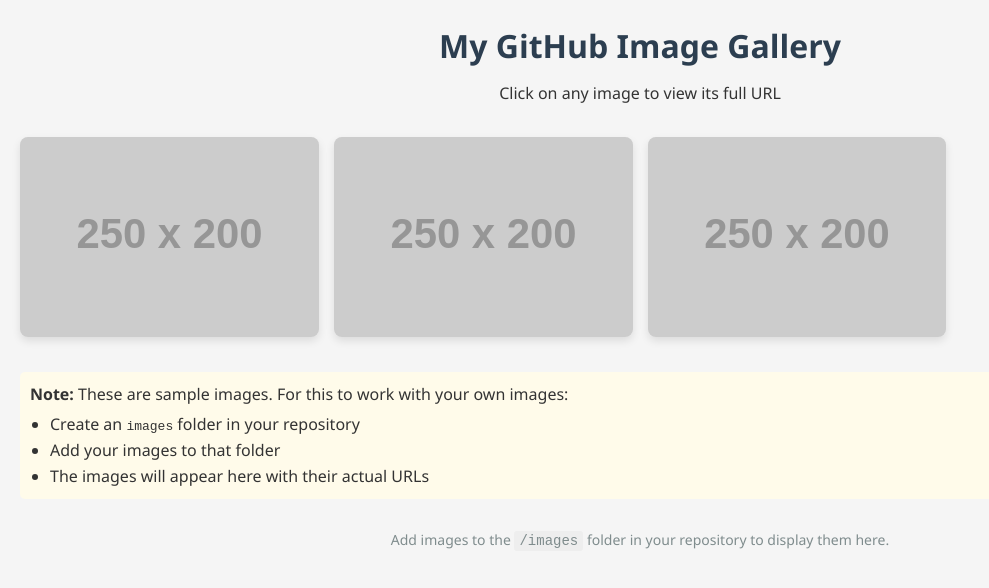
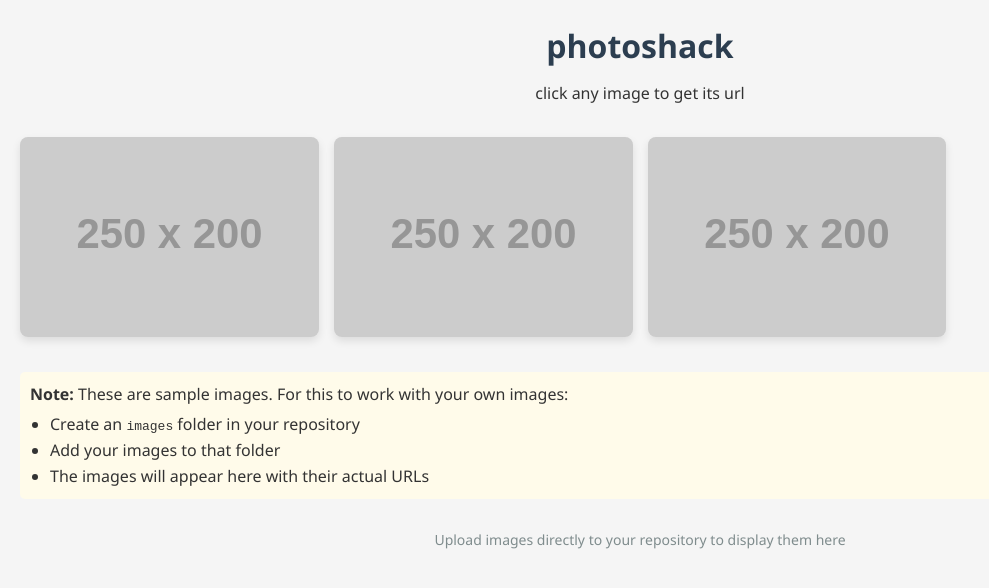
Before and after one commit to ahuffman8/photoshack, a plain HTML site: page index.html in a window 1280 px wide. Shown: the whole page, without its empty margins (0-989 px from the left). Drawn offline with Linux system fonts and the light colour scheme; placeholder pictures from the web are drawn by us.

Commit message:
Update index.html

```diff
--- a/index.html
+++ b/index.html
@@ -3,13 +3,16 @@
 <head>
     <meta charset="UTF-8">
     <meta name="viewport" content="width=device-width, initial-scale=1.0">
-    <title>GitHub Image Gallery</title>
+    <title>photoshack</title>
+    <link rel="preconnect" href="https://fonts.googleapis.com">
+    <link rel="preconnect" href="https://fonts.gstatic.com" crossorigin>
+    <link href="https://fonts.googleapis.com/css2?family=Poiret+One&display=swap" rel="stylesheet">
     <link rel="stylesheet" href="style.css">
 </head>
 <body>
     <header>
-        <h1>My GitHub Image Gallery</h1>
-        <p>Click on any image to view its full URL</p>
+        <h1>photoshack</h1>
+        <p>click any image to get its url</p>
     </header>
 
     <main>
@@ -31,7 +34,7 @@
     </main>
 
     <footer>
-        <p>Add images to the <code>/images</code> folder in your repository to display them here.</p>
+        <p>Upload images directly to your repository to display them here</p>
     </footer>
 
     <script src="script.js"></script>
```
